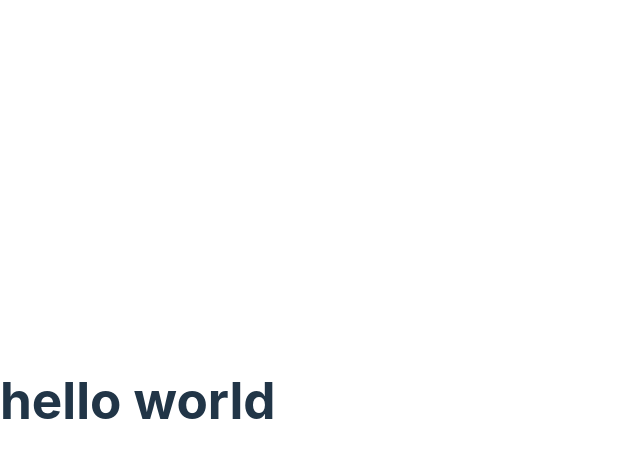
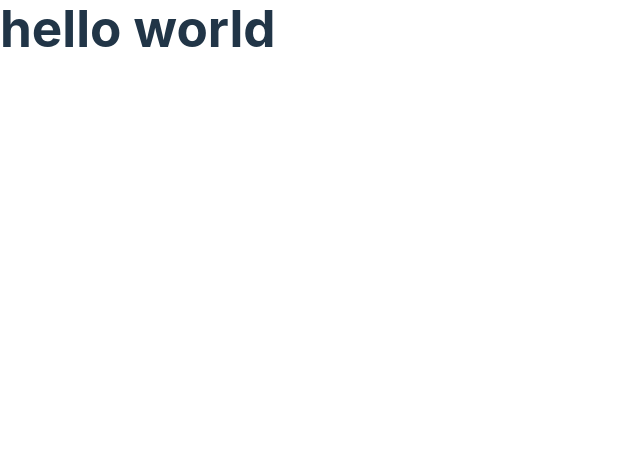
Before and after one commit to louvrecly/markdown-previewer, a React (Vite) app: page / in a window 1280 px wide. Shown: the top 458 px of the page, without its empty margins (0-640 px from the left). Built offline with nearby package versions, Linux system fonts and the light colour scheme.

Commit message:
adjust global styling

```diff
--- a/src/index.css
+++ b/src/index.css
@@ -1,4 +1,5 @@
 :root {
+  width: 100%;
   font-family: Inter, system-ui, Avenir, Helvetica, Arial, sans-serif;
   line-height: 1.5;
   font-weight: 400;
@@ -14,6 +15,29 @@
   -webkit-text-size-adjust: 100%;
 }
 
+*,
+*::before,
+*::after {
+  box-sizing: border-box;
+}
+
+body,
+h1,
+h2,
+h3,
+h4,
+h5,
+h6,
+p,
+ul,
+figure,
+blockquote,
+dl,
+dd {
+  padding: 0;
+  margin: 0;
+}
+
 a {
   font-weight: 500;
   color: #646cff;
@@ -24,9 +48,6 @@
 }
 
 body {
-  margin: 0;
-  display: flex;
-  place-items: center;
   min-width: 320px;
   min-height: 100vh;
 }
```
